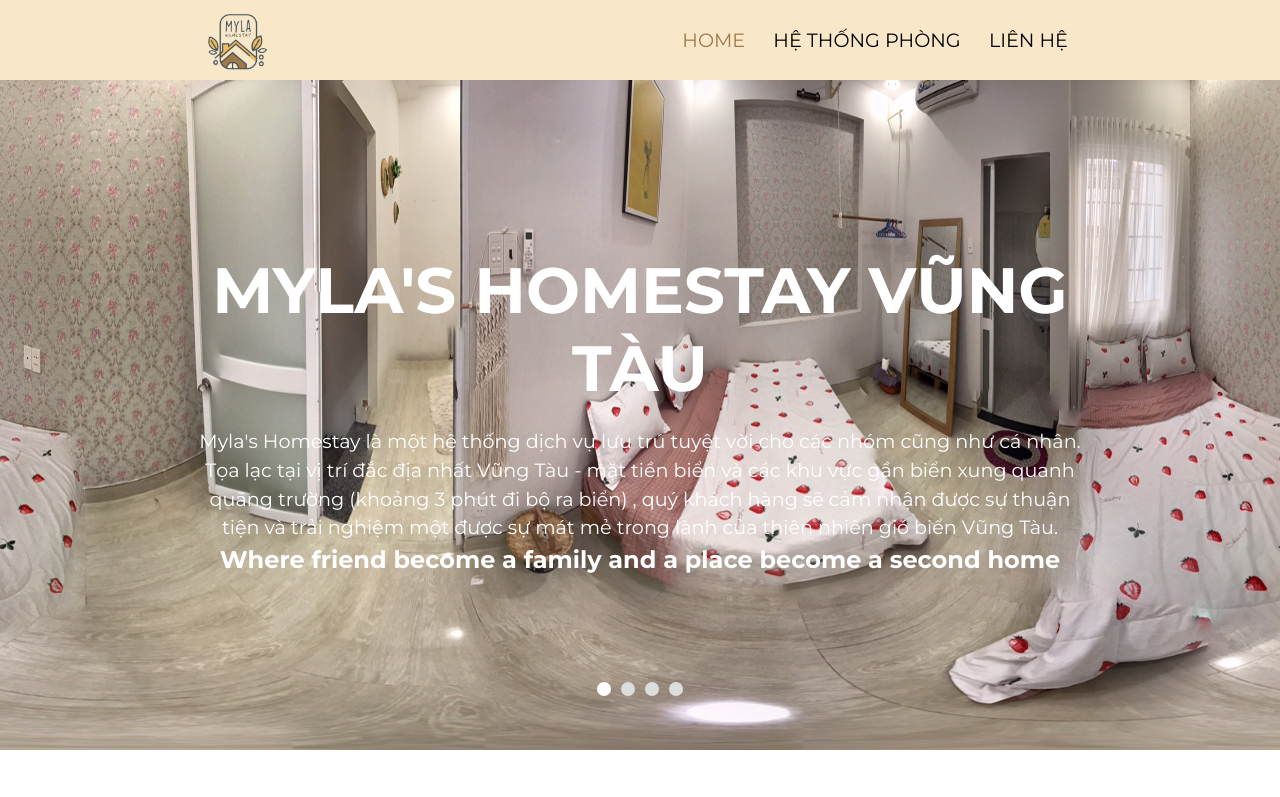
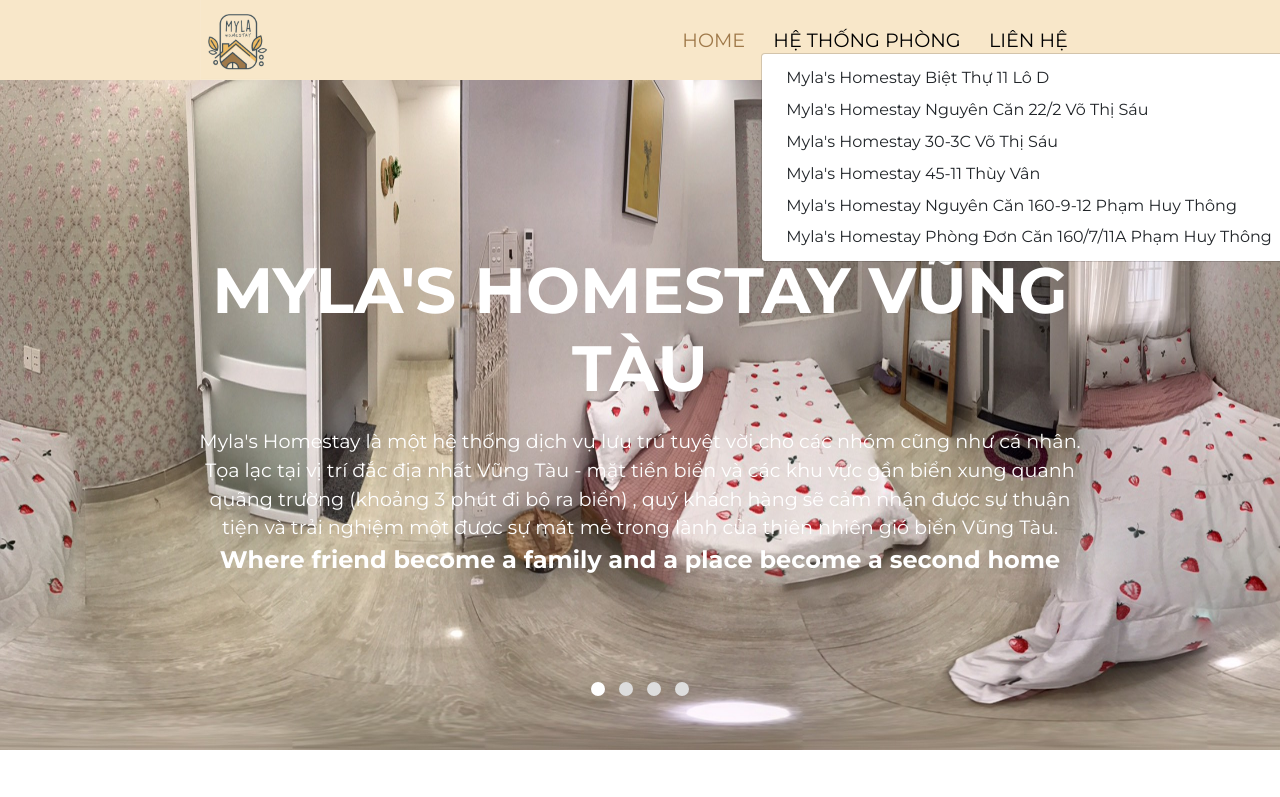
Before and after one commit to Nanz99/homestay-VungTau, a plain HTML site: page index.html in a window 1280 px wide. Both pictures are taken after a click on the link "HỆ THỐNG PHÒNG". Shown: the top 797 px of the page. Drawn offline with nearby package versions, Linux system fonts and the light colour scheme.

Commit message:
update 2

```diff
--- a/index.html
+++ b/index.html
@@ -19,7 +19,15 @@
       <nav>
          <ul>
             <li><a href="#" class="active">home</a></li>
-            <li><a href="#">hệ thống phòng</a></li>
+            <li><a href="#" id="hethongphong">hệ thống phòng</a>
+               <div class="dropdown-menu " aria-labelledby="dropdownMenuLink"><a class="dropdown-item"
+                     href="/home/0">Myla's homestay Biệt thự 11 Lô D</a><a class="dropdown-item" href="#">Myla's
+                     homestay Nguyên căn 22/2 Võ Thị Sáu</a><a class="dropdown-item" href="#">Myla's homestay
+                     30-3C Võ Thị Sáu</a><a class="dropdown-item" href="#">Myla's homestay 45-11 Thùy Vân</a><a
+                     class="dropdown-item" href="#">Myla's homestay nguyên căn 160-9-12 Phạm Huy Thông</a><a
+                     class="dropdown-item" href="#">Myla's homestay phòng đơn căn 160/7/11A Phạm Huy Thông</a>
+               </div>
+            </li>
             <li><a href="#">liên hệ</a></li>
          </ul>
       </nav>
@@ -42,7 +50,10 @@
       </div>
       <div class="main-content">
          <h1>MYLA'S HOMESTAY VŨNG TÀU</h1>
-         <p>Myla's Homestay là một hệ thống dịch vụ lưu trú tuyệt vời cho các nhóm cũng như cá nhân. Tọa lạc tại vị trí đắc địa nhất Vũng Tàu - mặt tiền biển và các khu vực gần biển xung quanh quãng trường (khoảng 3 phút đi bộ ra biển) , quý khách hàng sẽ cảm nhận được sự thuận tiện và trải nghiệm một được sự mát mẻ trong lành của thiên nhiên gió biển Vũng Tàu.</p>
+         <p>Myla's Homestay là một hệ thống dịch vụ lưu trú tuyệt vời cho các nhóm cũng như cá nhân. Tọa lạc tại vị trí
+            đắc địa nhất Vũng Tàu - mặt tiền biển và các khu vực gần biển xung quanh quãng trường (khoảng 3 phút đi bộ
+            ra biển) , quý khách hàng sẽ cảm nhận được sự thuận tiện và trải nghiệm một được sự mát mẻ trong lành của
+            thiên nhiên gió biển Vũng Tàu.</p>
          <p class="slogan">Where friend become a family and a place become a second home</p>
       </div>
    </section>
@@ -58,8 +69,9 @@
                <h3>Myla's homestay Biệt thự 11 Lô D</h3>
                <p><i class="fa fa-map-marker-alt"></i>11 Lô D Lạc Long Quân, Phường 2, Vũng Tàu Bà Rịa Vũng Tàu</p>
                <p><i class="fa fa-dollar-sign"></i>3.5 triệu/ đêm (base khách 15 người)</p>
-               <div class="description" >
-                  <p>Lưu ý: giá trên cho các ngày thường và không bao gồm giá thứ 7</p></div>
+               <div class="description">
+                  <p>Lưu ý: giá trên cho các ngày thường và không bao gồm giá thứ 7</p>
+               </div>
             </div>
          </div>
          <div class="system-homestay__item">
@@ -70,8 +82,9 @@
                <h3>Myla's homestay Biệt thự 11 Lô D</h3>
                <p><i class="fa fa-map-marker-alt"></i>11 Lô D Lạc Long Quân, Phường 2, Vũng Tàu Bà Rịa Vũng Tàu</p>
                <p><i class="fa fa-dollar-sign"></i>3.5 triệu/ đêm (base khách 15 người)</p>
-               <div class="description" >
-                  <p>Lưu ý: giá trên cho các ngày thường và không bao gồm giá thứ 7</p></div>
+               <div class="description">
+                  <p>Lưu ý: giá trên cho các ngày thường và không bao gồm giá thứ 7</p>
+               </div>
             </div>
          </div>
          <div class="system-homestay__item">
@@ -82,8 +95,9 @@
                <h3>Myla's homestay Biệt thự 11 Lô D</h3>
                <p><i class="fa fa-map-marker-alt"></i>11 Lô D Lạc Long Quân, Phường 2, Vũng Tàu Bà Rịa Vũng Tàu</p>
                <p><i class="fa fa-dollar-sign"></i>3.5 triệu/ đêm (base khách 15 người)</p>
-               <div class="description" >
-                  <p>Lưu ý: giá trên cho các ngày thường và không bao gồm giá thứ 7</p></div>
+               <div class="description">
+                  <p>Lưu ý: giá trên cho các ngày thường và không bao gồm giá thứ 7</p>
+               </div>
             </div>
          </div>
          <div class="system-homestay__item">
@@ -94,8 +108,9 @@
                <h3>Myla's homestay Biệt thự 11 Lô D</h3>
                <p><i class="fa fa-map-marker-alt"></i>11 Lô D Lạc Long Quân, Phường 2, Vũng Tàu Bà Rịa Vũng Tàu</p>
                <p><i class="fa fa-dollar-sign"></i>3.5 triệu/ đêm (base khách 15 người)</p>
-               <div class="description" >
-                  <p>Lưu ý: giá trên cho các ngày thường và không bao gồm giá thứ 7</p></div>
+               <div class="description">
+                  <p>Lưu ý: giá trên cho các ngày thường và không bao gồm giá thứ 7</p>
+               </div>
             </div>
          </div>
          <div class="system-homestay__item">
@@ -106,8 +121,9 @@
                <h3>Myla's homestay Biệt thự 11 Lô D</h3>
                <p><i class="fa fa-map-marker-alt"></i>11 Lô D Lạc Long Quân, Phường 2, Vũng Tàu Bà Rịa Vũng Tàu</p>
                <p><i class="fa fa-dollar-sign"></i>3.5 triệu/ đêm (base khách 15 người)</p>
-               <div class="description" >
-                  <p>Lưu ý: giá trên cho các ngày thường và không bao gồm giá thứ 7</p></div>
+               <div class="description">
+                  <p>Lưu ý: giá trên cho các ngày thường và không bao gồm giá thứ 7</p>
+               </div>
             </div>
          </div>
          <div class="system-homestay__item">
@@ -118,8 +134,9 @@
                <h3>Myla's homestay Biệt thự 11 Lô D</h3>
                <p><i class="fa fa-map-marker-alt"></i>11 Lô D Lạc Long Quân, Phường 2, Vũng Tàu Bà Rịa Vũng Tàu</p>
                <p><i class="fa fa-dollar-sign"></i>3.5 triệu/ đêm (base khách 15 người)</p>
-               <div class="description" >
-                  <p>Lưu ý: giá trên cho các ngày thường và không bao gồm giá thứ 7</p></div>
+               <div class="description">
+                  <p>Lưu ý: giá trên cho các ngày thường và không bao gồm giá thứ 7</p>
+               </div>
             </div>
          </div>
       </div>
@@ -141,14 +158,16 @@
       <div class="feedback">
          <h2>Gửi phản hồi chúng tôi</h2>
          <div class="form-control">
-            <input type="text"  placeholder="Họ & Tên">
-            <input type="text"  placeholder="Email">
+            <input type="text" placeholder="Họ & Tên">
+            <input type="text" placeholder="Email">
          </div>
          <textarea name="" id="" cols="30" rows="10" placeholder="Nhập nội dung ..."></textarea>
          <button type="submit"> Gửi phản hồi</button>
       </div>
    </footer>
-   <script src="https://cdnjs.cloudflare.com/ajax/libs/jquery/3.5.1/jquery.min.js" integrity="sha512-bLT0Qm9VnAYZDflyKcBaQ2gg0hSYNQrJ8RilYldYQ1FxQYoCLtUjuuRuZo+fjqhx/qtq/1itJ0C2ejDxltZVFg==" crossorigin="anonymous"></script>
+   <script src="https://cdnjs.cloudflare.com/ajax/libs/jquery/3.5.1/jquery.min.js"
+      integrity="sha512-bLT0Qm9VnAYZDflyKcBaQ2gg0hSYNQrJ8RilYldYQ1FxQYoCLtUjuuRuZo+fjqhx/qtq/1itJ0C2ejDxltZVFg=="
+      crossorigin="anonymous"></script>
    <script src="https://cdnjs.cloudflare.com/ajax/libs/slick-carousel/1.8.1/slick.min.js"
       integrity="sha512-XtmMtDEcNz2j7ekrtHvOVR4iwwaD6o/FUJe6+Zq+HgcCsk3kj4uSQQR8weQ2QVj1o0Pk6PwYLohm206ZzNfubg=="
       crossorigin="anonymous"></script>
@@ -161,6 +180,9 @@
          fade: true,
          cssEase: 'linear'
       });
+      document.getElementById("hethongphong").addEventListener("mouseover", () => {
+         document.querySelector(".dropdown-menu").classList.toggle("active");
+      })
    </script>
 </body>
 
--- a/style.css
+++ b/style.css
@@ -34,6 +34,7 @@ header a.logo{
 }
 nav ul li{
    display: inline;
+   position: relative;
 }
 nav ul li a{
    color: #000000;
@@ -59,6 +60,12 @@ nav ul li a:hover{
 .slick-next,.slick-prev{
    display: none !important;
 }
+
+.carousel__item:focus{
+   border: none !important;
+   outline: none !important;
+}
+
 .carousel__item img{
    width: 100%;
    height: 670px;
@@ -104,7 +111,8 @@ nav ul li a:hover{
    background-color: #dddddd;
    border-radius: 50%;
    display: inline-block;
-   margin: 0 5px;
+   margin: 0 7px;
+   cursor: pointer;
 }
 .slick-dots li.slick-active{
    background-color: #ffffff;
@@ -294,3 +302,46 @@ input:focus,textarea:focus{
       margin-bottom: 10px;
    }
 }
+
+
+
+/* dropdown */
+.dropdown-menu{
+   position: absolute;
+   top: 100%;
+   left: 0;
+   z-index: 1000;
+   display: none;
+   float: left;
+   min-width: 10rem;
+   padding: .5rem 0;
+   margin: .125rem 0 0;
+   font-size: 1rem;
+   color: #212529;
+   text-align: left;
+   list-style: none;
+   background-color: #fff;
+   background-clip: padding-box;
+   border: 1px solid rgba(0,0,0,.15);
+   border-radius: .25rem;
+}
+.dropdown-item {
+   display: block;
+   width: 100%;
+   padding: .4rem 1.5rem;
+   clear: both;
+   font-weight: 400;
+   color: #212529;
+   text-align: inherit;
+   white-space: nowrap;
+   background-color: transparent;
+   border: 0;
+   font-size: 1rem;
+   text-transform: capitalize;
+}
+.dropdown-item:hover{
+   background-color: #f8f9fa;
+}
+.dropdown-menu.active{
+   display: block;
+}
```
